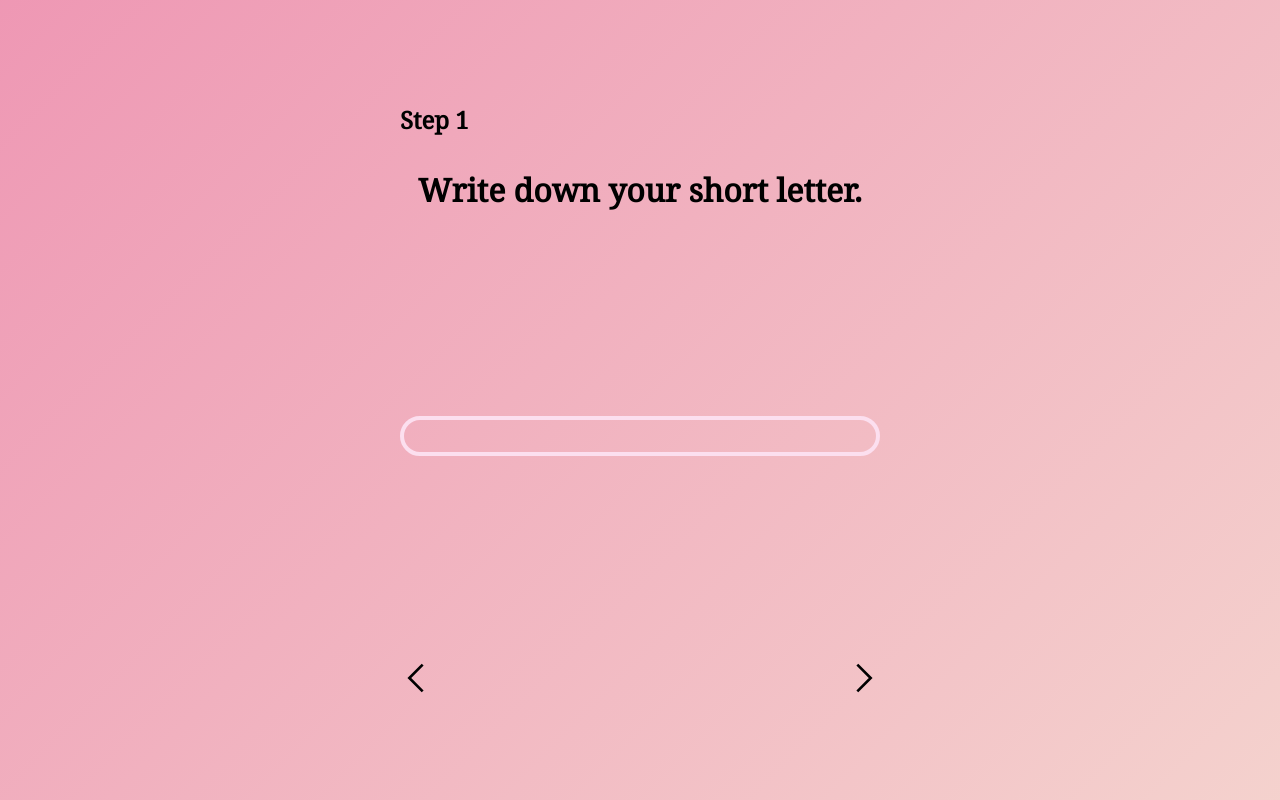
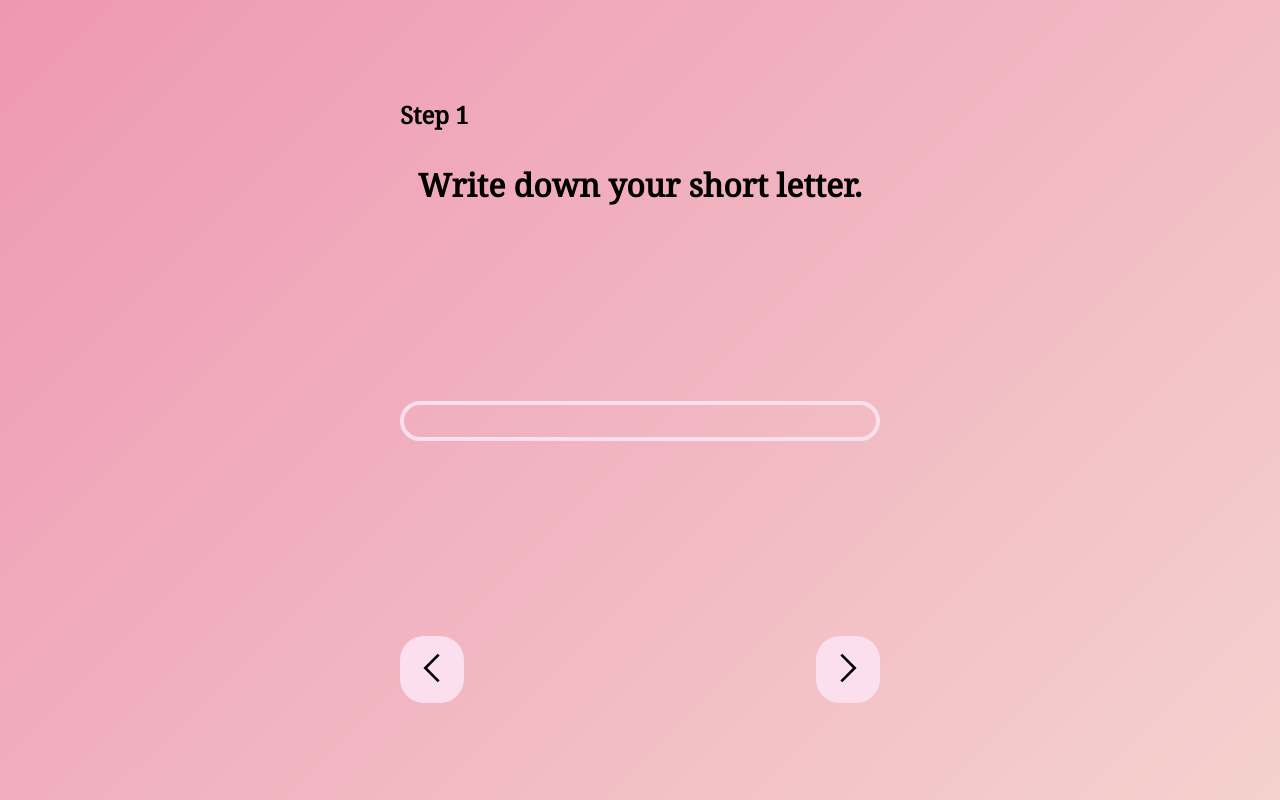
Before and after one commit to cubodado/Symh, a React (Create React App) app: page / in a window 1280 px wide. Built offline with nearby package versions, Linux system fonts and the light colour scheme.

Commit message:
Create: and apply ResetSaveButtons component

```diff
--- /dev/null
+++ b/src/components/layout/navigation/ResetSaveButtons/ResetSaveButtons.css
@@ -0,0 +1,5 @@
+button {
+  padding: 1rem;
+  background-color: #fcdfef;
+  border-radius: 1.5rem;
+}
--- /dev/null
+++ b/src/components/layout/navigation/ResetSaveButtons/ResetSaveButtons.js
@@ -0,0 +1,17 @@
+import '../index.css';
+import './ResetSaveButtons.css';
+
+const ResetSaveButtons = () => {
+  return (
+    <div className="buttons">
+      <button>
+        <h2>Reset</h2>
+      </button>
+      <button>
+        <h2>Save</h2>
+      </button>
+    </div>
+  );
+};
+
+export default ResetSaveButtons;
--- a/src/components/layout/navigation/index.js
+++ b/src/components/layout/navigation/index.js
@@ -1,5 +1,6 @@
 import NavigationButtons from './NavigationButtons/NavigationButtons';
 import StepInformation from './StepInformation/StepInformation';
 import LandingPage from './LandingPage/index';
+import ResetSaveButtons from './ResetSaveButtons/ResetSaveButtons';
 
-export { NavigationButtons, StepInformation, LandingPage };
+export { NavigationButtons, StepInformation, LandingPage, ResetSaveButtons };
--- a/src/views/Steps/Step5/Step5.js
+++ b/src/views/Steps/Step5/Step5.js
@@ -1,5 +1,8 @@
 import '../index.css';
-import { StepInformation } from '../../../components/layout/navigation';
+import {
+  StepInformation,
+  ResetSaveButtons,
+} from '../../../components/layout/navigation';
 
 const Step5 = () => {
   const infoText = 'Here is your card.';
@@ -7,6 +10,7 @@ const Step5 = () => {
   return (
     <main className="step-div">
       <StepInformation stepNumber={'Clear ✨'} stepInfoText={infoText} />
+      <ResetSaveButtons />
     </main>
   );
 };
```
